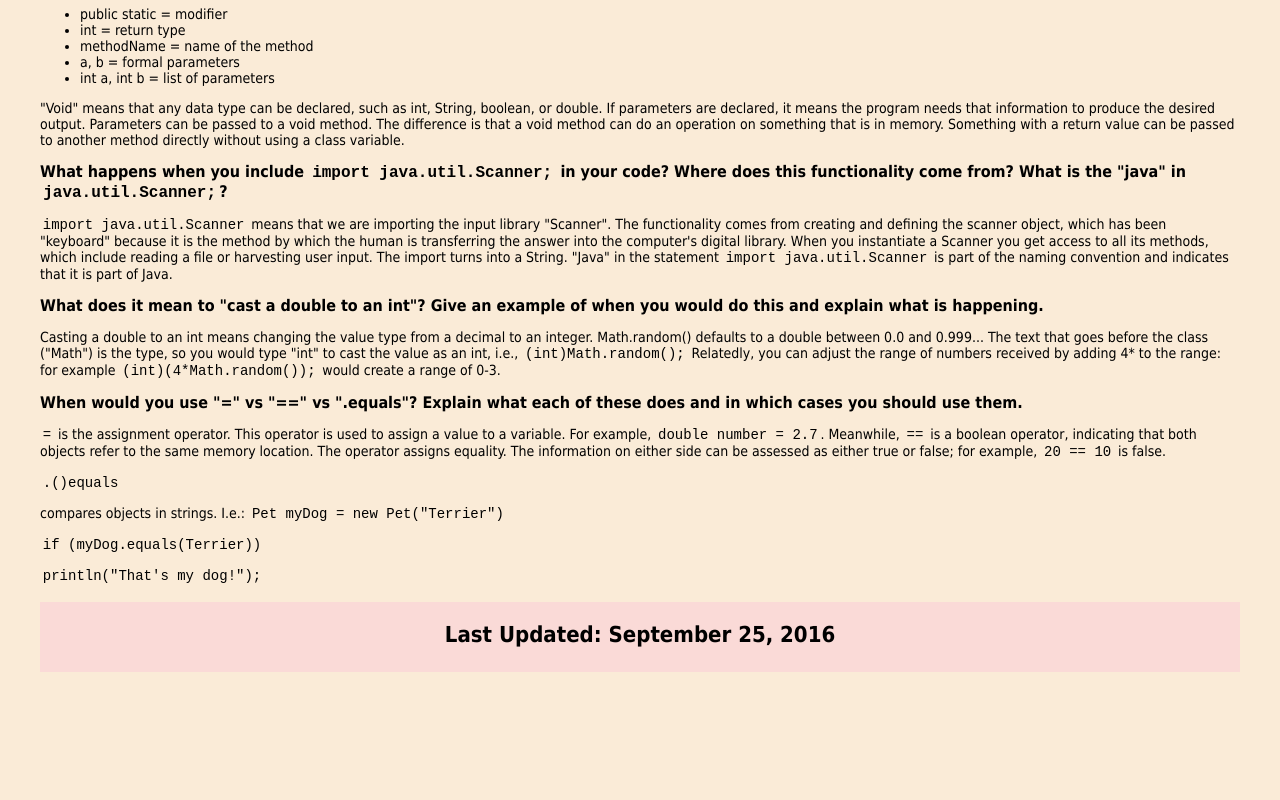
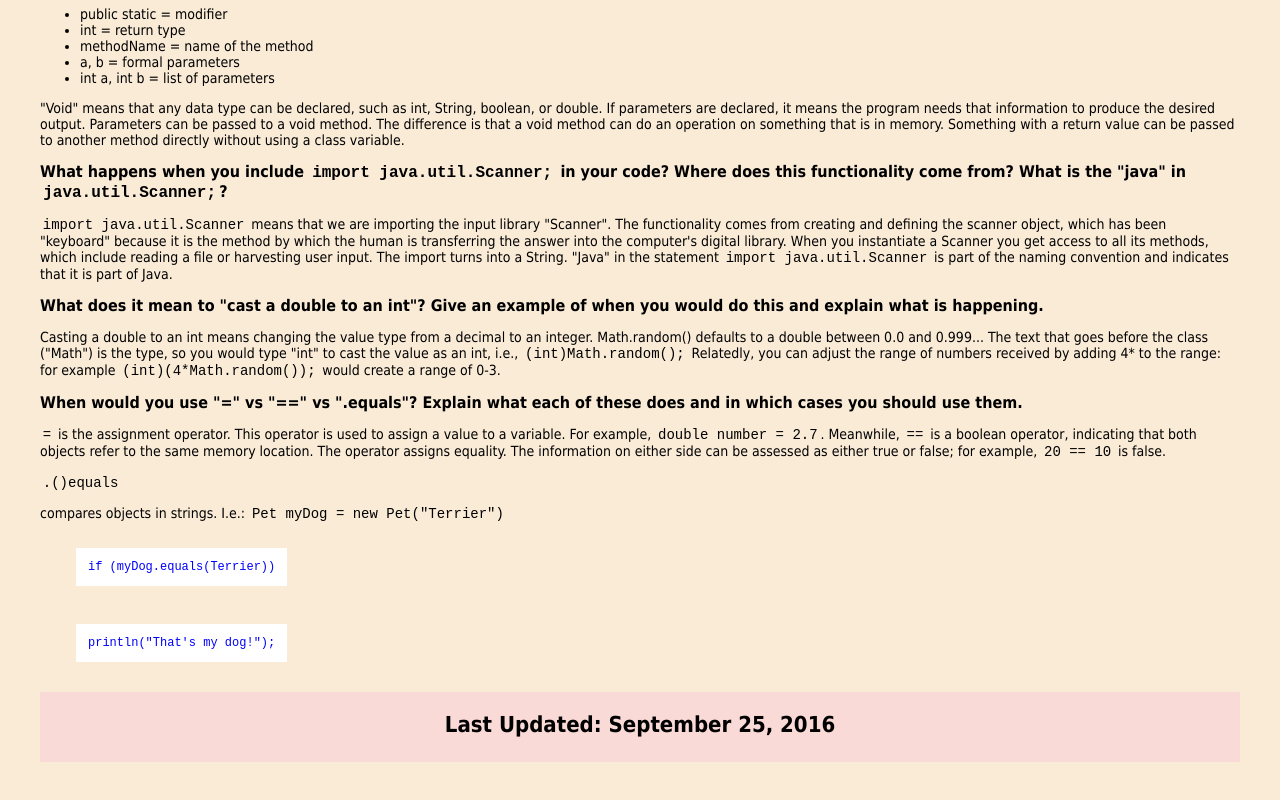
Before and after one commit to ymenase/ymenase.github.io, a plain HTML site: page index.html in a window 1280 px wide. Shown: the part 515-1315 px from the top of the page. Before the commit the page ends 1229 px from the top, so only its background shows below. Drawn offline with Linux system fonts and the light colour scheme.

Commit message:
real final

```diff
--- a/index.html
+++ b/index.html
@@ -82,8 +82,8 @@ public static int methodName(int a, int b) {
     <p><code>.()equals</code></p>
     <p>compares objects in strings. I.e.: <code>Pet myDog = new
     Pet("Terrier")</code></p>
-    <p><code>if (myDog.equals(Terrier))</code></p>
-    <p><code>println("That's my dog!");</code></p>
+    <p><pre>if (myDog.equals(Terrier))</pre></p>
+    <p><pre>println("That's my dog!");</pre></p>
     <p></p>
     <div></div><h2 id="footer">Last Updated: September 25, 2016</h2>
 </body>
```
